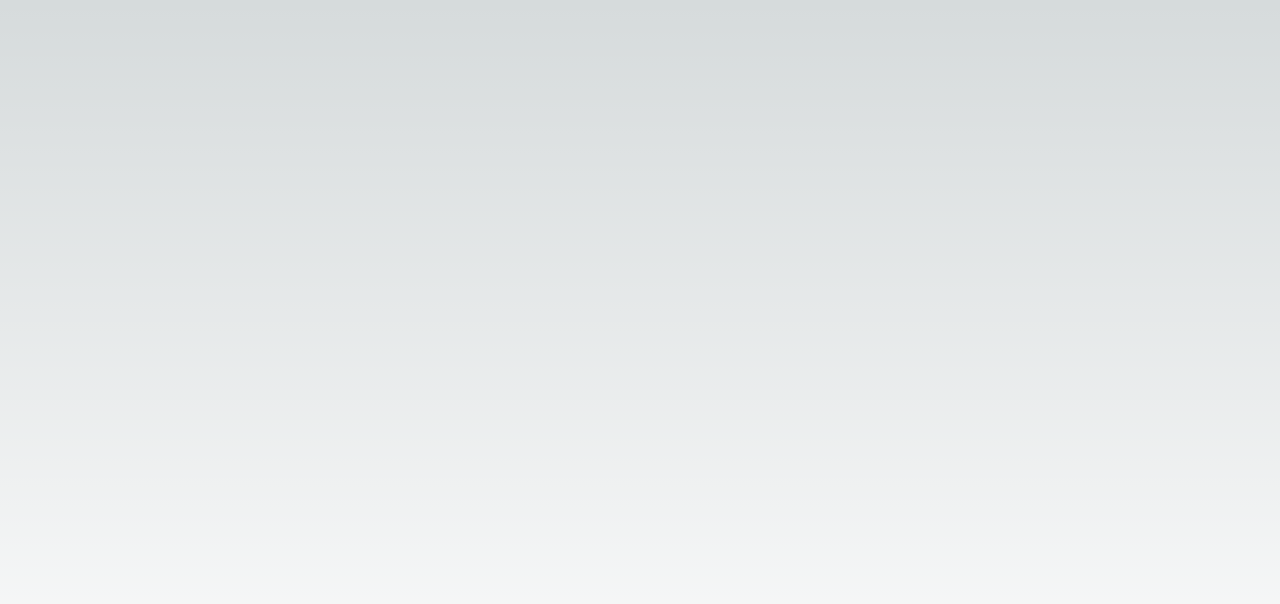
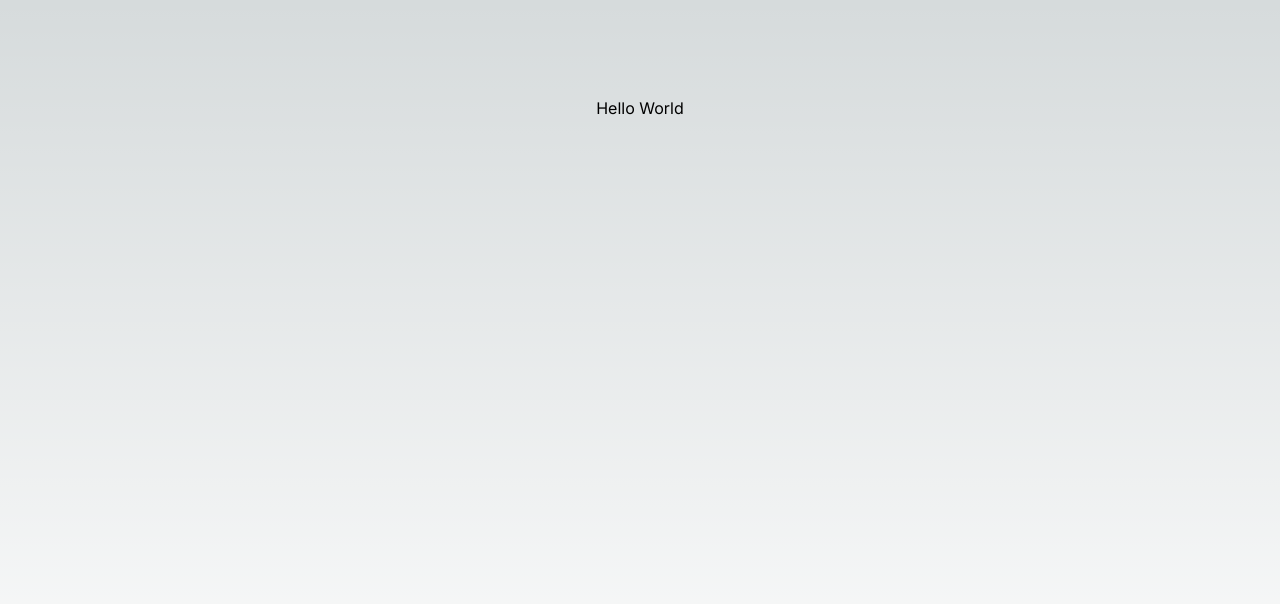
Before and after one commit to Szoph/WeatherApp, a Next.js app: page / in a window 1280 px wide. Shown: the top 604 px of the page. Built offline with nearby package versions, Linux system fonts and the light colour scheme.

Commit message:
first commit

```diff
--- a/app/page.js
+++ b/app/page.js
@@ -3,7 +3,7 @@ import Image from "next/image";
 export default function Home() {
   return (
     <main className="flex min-h-screen flex-col items-center justify-between p-24">
-
+      <h2>Hello World</h2>
     </main>
   );
 }
```
